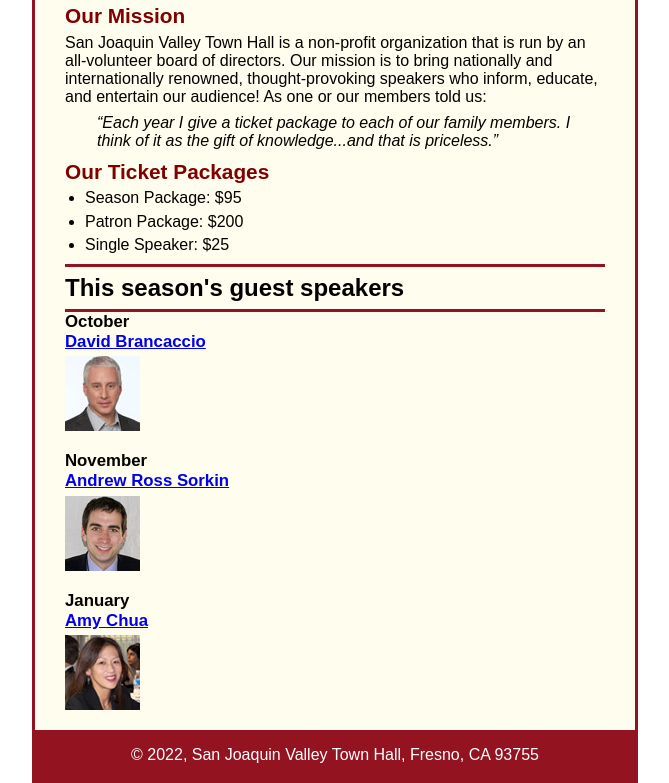
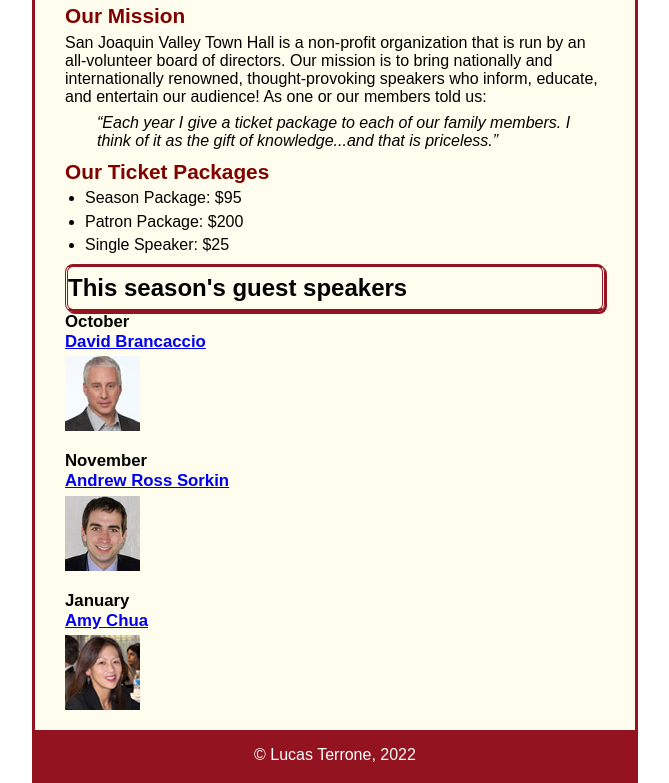
Before and after one commit to lucast233/A09, a plain HTML site: page c5_index.html in a window 1280 px wide. Shown: the part 129-912 px from the top of the page, without its empty margins (305-974 px from the left). Drawn offline with Linux system fonts and the light colour scheme.

Commit message:
A09 css changes

```diff
--- a/c5_index.html
+++ b/c5_index.html
@@ -39,7 +39,7 @@
 		<img src="images/chua75.jpg" alt="Amy Chua photo">
 	</main>
 	<footer>
-		<p>&copy; 2022, San Joaquin Valley Town Hall, Fresno, CA 93755</p>
+		<p>&copy; Lucas Terrone, 2022</p>
 	</footer>
 </body>
 </html>
--- a/styles/c5_main.css
+++ b/styles/c5_main.css
@@ -50,8 +50,10 @@
 main h1 {
 	font-size: 150%;
 	padding: .3em 0;
-	border-top: 3px solid #931420;
-	border-bottom: 3px solid #931420;
+	border: 3px #931420;
+	border-style: solid double;
+	border-radius: 8px;
+	box-shadow: 2px 2px #931420;
 }
 main h2 {
 	color: var(--global-color-1);
```
